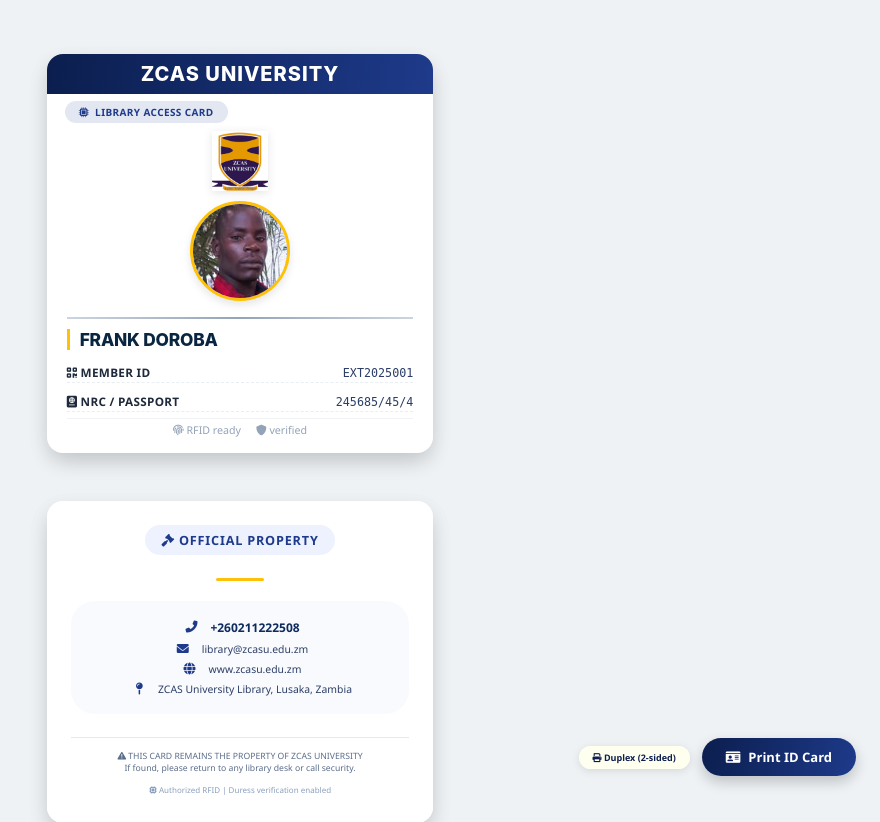
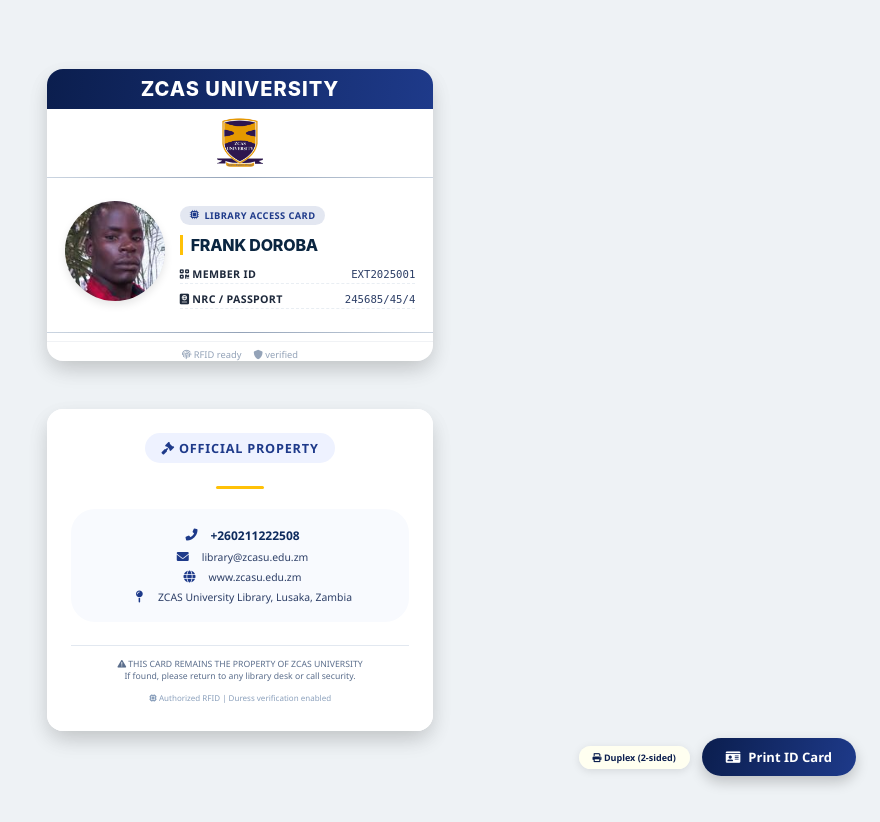
Before and after one commit to frankL408/EXTERNAL_MEMBER, a Flask app: page /print_id/1 in a window 1280 px wide. Shown: the top 822 px of the page, without its empty margins (400-1280 px from the left). After the commit the page ends 787 px from the top, so only its background shows below. Run offline with Flask 3, Linux system fonts and the light colour scheme; a user stored in the database is signed in; some libraries are stand-ins or nearby versions.

Commit message:
first commit

```diff
--- a/templates/print_id_card.html
+++ b/templates/print_id_card.html
@@ -45,7 +45,7 @@
             background: #eef2f5;
         }
 
-        /* ID CARD - Reduced margins, compact premium size (CR80-like) */
+        /* ID CARD - Reduced margins, compact premium size */
         .print-id-card {
             width: 290pt !important;
             max-width: 320pt;
@@ -89,31 +89,17 @@
             text-transform: uppercase;
         }
 
-        .member-type-section {
-            padding: 5px 18px 0 18px;
-            text-align: left;
+        /* Main content area with photo on left and details on right */
+        .card-main-content {
+            display: flex;
+            padding: 15px 18px;
+            gap: 15px;
         }
 
-        .member-badge {
-            display: inline-flex;
-            align-items: center;
-            gap: 6px;
-            background: rgba(30, 58, 138, 0.12);
-            padding: 4px 14px;
-            border-radius: 40px;
-            font-size: 7.5pt;
-            font-weight: 700;
-            color: #1E3A8A;
-            letter-spacing: 0.4px;
-            backdrop-filter: blur(2px);
-        }
-
-        /* Photo section - NEW */
-        .member-photo-section {
-            display: flex;
-            justify-content: center;
-            align-items: center;
-            margin: 10px 0 5px 0;
+        /* Left side - Member Photo (no yellow ring) */
+        .member-photo-left {
+            flex-shrink: 0;
+            width: 100px;
         }
 
         .member-photo {
@@ -125,7 +111,6 @@
             align-items: center;
             justify-content: center;
             overflow: hidden;
-            border: 3px solid #FFC107;
             box-shadow: 0 4px 8px rgba(0, 0, 0, 0.1);
         }
 
@@ -140,61 +125,34 @@
             color: #adb5bd;
         }
 
-        /* Logo area */
-        .logo-container {
-            display: flex;
-            justify-content: center;
-            align-items: center;
-            margin: 8px 0 4px 0;
-        }
-
-        .uni-logo {
-            width: 60px;
-            height: 60px;
-            object-fit: contain;
-            filter: drop-shadow(0 2px 4px rgba(0, 0, 0, 0.1));
-        }
-
-        .logo-fallback-svg {
-            width: 60px;
-            height: 60px;
-        }
-
-        /* Member Details */
-        .card-details {
-            padding: 5px 20px 16px 20px;
-        }
-
-        .divider-light {
-            height: 1.5px;
-            background: linear-gradient(90deg, #cbd5e1, #94a3b8, #cbd5e1);
-            margin: 6px 0 10px 0;
-            width: 100%;
+        /* Right side - Member Details */
+        .member-info-right {
+            flex: 1;
         }
 
         .member-fullname {
-            font-size: 13pt;
+            font-size: 12pt;
             font-weight: 800;
             color: #0A2540;
-            margin-bottom: 12px;
+            margin-bottom: 10px;
             letter-spacing: -0.2px;
             font-family: 'Inter', sans-serif;
             text-transform: uppercase;
             border-left: 3px solid #FFC107;
-            padding-left: 10px;
+            padding-left: 8px;
         }
 
         .info-grid {
             display: flex;
             flex-direction: column;
-            gap: 8px;
+            gap: 6px;
         }
 
         .info-row {
             display: flex;
             justify-content: space-between;
             align-items: baseline;
-            font-size: 8.8pt;
+            font-size: 8pt;
             padding: 2px 0;
             border-bottom: 1px dashed #e9eef3;
         }
@@ -212,15 +170,62 @@
             text-align: right;
         }
 
+        /* Member type badge - moved to top of right side */
+        .member-badge {
+            display: inline-flex;
+            align-items: center;
+            gap: 5px;
+            background: rgba(30, 58, 138, 0.12);
+            padding: 3px 10px;
+            border-radius: 40px;
+            font-size: 7pt;
+            font-weight: 700;
+            color: #1E3A8A;
+            letter-spacing: 0.4px;
+            margin-bottom: 10px;
+        }
+
+        /* Logo section - centered */
+        .logo-section {
+            display: flex;
+            justify-content: center;
+            align-items: center;
+            margin: 5px 0;
+        }
+
+        .logo-container {
+            display: flex;
+            justify-content: center;
+            align-items: center;
+            background: white;
+            border-radius: 50%;
+            width: 55px;
+            height: 55px;
+        }
+
+        .uni-logo {
+            width: 50px;
+            height: 50px;
+            object-fit: contain;
+        }
+
+        .divider-light {
+            height: 1px;
+            background: linear-gradient(90deg, #cbd5e1, #94a3b8, #cbd5e1);
+            margin: 8px 0;
+            width: 100%;
+        }
+
+        /* Card footer icons */
         .card-footer-icon {
             text-align: center;
-            margin-top: 6px;
-            font-size: 8pt;
+            margin-top: 8px;
+            font-size: 7pt;
             color: #94a3b8;
             display: flex;
             justify-content: center;
-            gap: 15px;
-            padding: 4px 0 0 0;
+            gap: 12px;
+            padding: 6px 0 0 0;
             border-top: 1px solid #f0f2f5;
         }
 
@@ -392,11 +397,21 @@
             }
 
             .member-fullname {
-                font-size: 11pt;
+                font-size: 10pt;
             }
 
-            .card-details {
-                padding: 5px 14px 16px;
+            .card-main-content {
+                padding: 10px;
+                gap: 10px;
+            }
+
+            .member-photo-left {
+                width: 70px;
+            }
+
+            .member-photo {
+                width: 70px;
+                height: 70px;
             }
 
             .print-actions {
@@ -408,11 +423,6 @@
             .btn-print-card {
                 padding: 6px 16px;
                 font-size: 11px;
-            }
-
-            .member-photo {
-                width: 70px;
-                height: 70px;
             }
         }
 
@@ -445,31 +455,30 @@
                         <div class="uni-name">ZCAS UNIVERSITY</div>
                     </div>
 
-                    <!-- Member type badge -->
-                    <div class="member-type-section">
-                        <div class="member-badge">
-                            <i class="fas fa-microchip"></i>
-                            LIBRARY ACCESS CARD
+                    <!-- Logo Section - Centered -->
+                    <div class="logo-section">
+                        <div class="logo-container">
+                            <img src="{{ url_for('static', filename='images/logo.png') }}" class="uni-logo"
+                                alt="ZCAS Crest"
+                                onerror="this.onerror=null; this.style.display='none'; this.parentElement.querySelector('.logo-fallback-alt').style.display='flex';">
+                            <div class="logo-fallback-alt"
+                                style="display: none; align-items:center; justify-content:center;">
+                                <svg width="50" height="50" viewBox="0 0 100 100" xmlns="http://www.w3.org/2000/svg">
+                                    <rect width="100" height="100" rx="18" fill="#1E3A8A" />
+                                    <circle cx="50" cy="50" r="32" fill="#FFC107" />
+                                    <text x="50" y="68" font-size="44" text-anchor="middle" fill="#0B1E4E"
+                                        font-weight="900" font-family="Arial">Z</text>
+                                </svg>
+                            </div>
                         </div>
                     </div>
 
-                    <!-- Logo -->
-                    <div class="logo-container">
-                        <img src="{{ url_for('static', filename='images/logo.png') }}" class="uni-logo" alt="ZCAS Crest"
-                            onerror="this.onerror=null; this.style.display='none'; this.parentElement.querySelector('.logo-fallback-alt').style.display='flex';">
-                        <div class="logo-fallback-alt"
-                            style="display: none; align-items:center; justify-content:center;">
-                            <svg width="60" height="60" viewBox="0 0 100 100" xmlns="http://www.w3.org/2000/svg">
-                                <rect width="100" height="100" rx="18" fill="#1E3A8A" />
-                                <circle cx="50" cy="50" r="32" fill="#FFC107" />
-                                <text x="50" y="68" font-size="44" text-anchor="middle" fill="#0B1E4E" font-weight="900"
-                                    font-family="Arial">Z</text>
-                            </svg>
-                        </div>
-                    </div>
+                    <div class="divider-light"></div>
 
-                    <!-- Member Photo - NEW SECTION -->
-                    <div class="member-photo-section">
+                    <!-- Main Content: Photo Left + Details Right -->
+                    <div class="card-main-content">
+                        <!-- Left side - Member Photo (no yellow border) -->
+                        <div class="member-photo-left">
                             <div class="member-photo">
                                 {% if member.photo_path %}
                                 <img src="{{ url_for('static', filename='uploads/' + member.photo_path) }}"
@@ -481,9 +490,12 @@
                             </div>
                         </div>
 
-                    <!-- Member data area -->
-                    <div class="card-details">
-                        <div class="divider-light"></div>
+                        <!-- Right side - Member Details (no expiry date) -->
+                        <div class="member-info-right">
+                            <div class="member-badge">
+                                <i class="fas fa-microchip"></i>
+                                LIBRARY ACCESS CARD
+                            </div>
                             <div class="member-fullname">{{ member.full_name | upper }}</div>
                             <div class="info-grid">
                                 <div class="info-row">
@@ -497,10 +509,15 @@
                                 </div>
                                 {% endif %}
                             </div>
+                        </div>
+                    </div>
+
+                    <div class="divider-light"></div>
+
+                    <!-- Footer icons -->
                     <div class="card-footer-icon">
                         <span><i class="fas fa-fingerprint"></i> RFID ready</span>
                         <span><i class="fas fa-shield-alt"></i> verified</span>
-                        </div>
                     </div>
                 </div>
             </div>
@@ -574,7 +591,7 @@
                 };
             }
 
-            console.log("✅ ZCAS ID Card – Member photo added and visible.");
+            console.log("✅ ZCAS ID Card – Photo on left (no yellow ring), logo centered, expiry date removed.");
 
             const style = document.createElement('style');
             style.textContent = `
```
Lines whose indentation alone changed are shown as unchanged.
